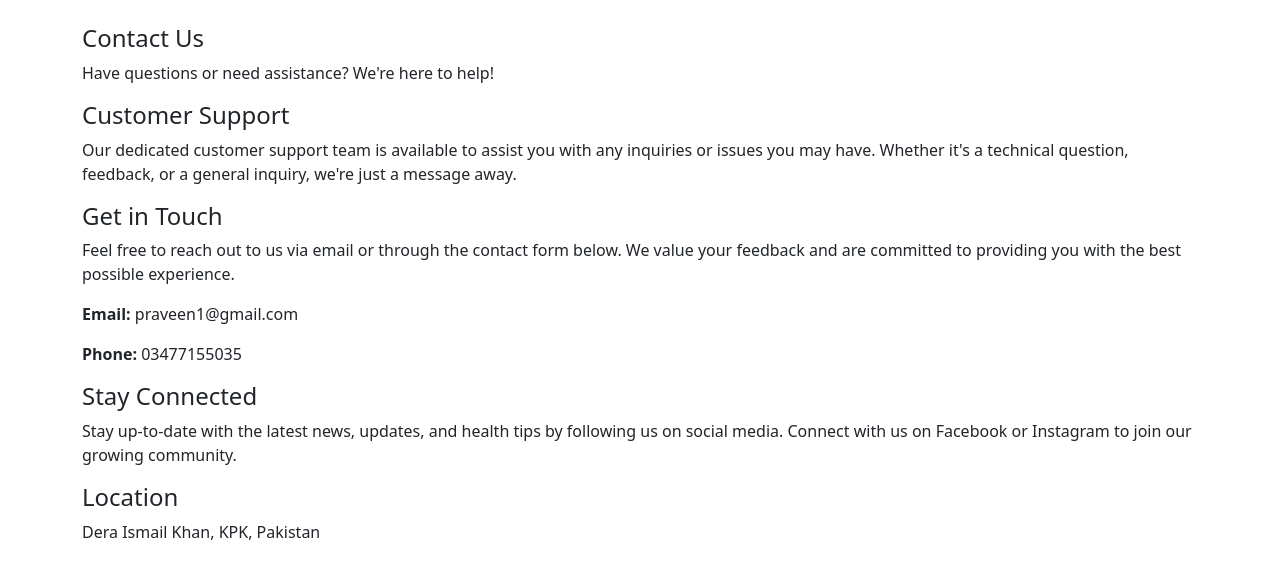
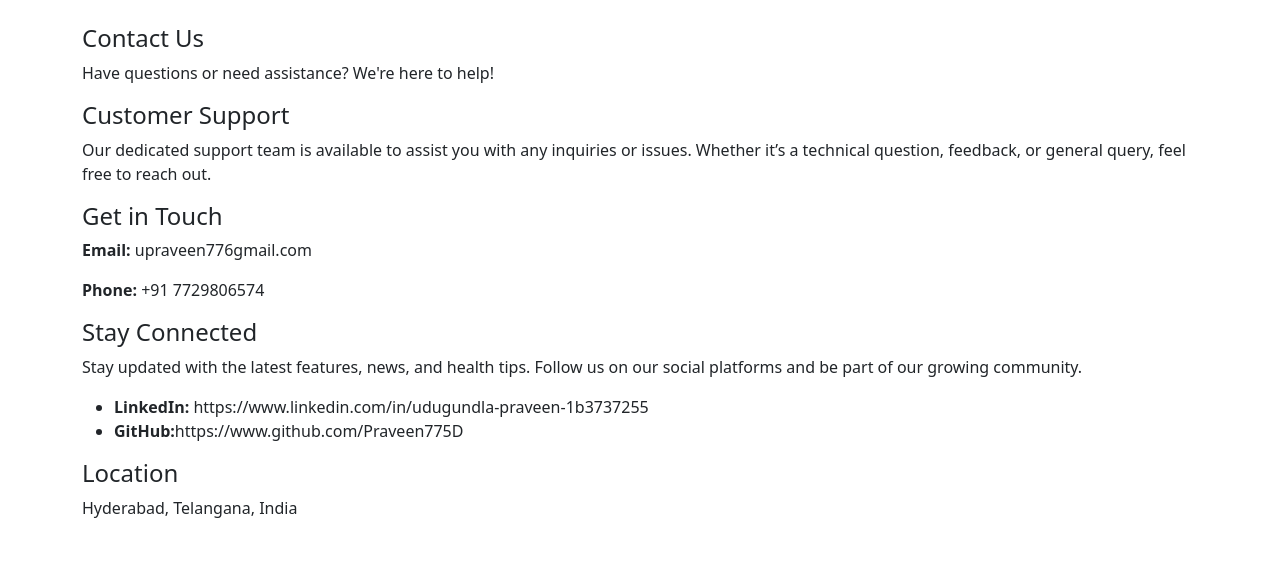
Before and after one commit to Praveen775D/Medicine_recommendation_system, a Flask app: page /contact in a window 1280 px wide. Shown: the top 579 px of the page. Run offline with Flask 3, Linux system fonts and the light colour scheme; parts of the project's set-up code (start-up, migrations or seed data) failed here and were passed over.

Commit message:
Update contact.html

```diff
--- a/templates/contact.html
+++ b/templates/contact.html
@@ -3,38 +3,42 @@
   <head>
     <meta charset="utf-8">
     <meta name="viewport" content="width=device-width, initial-scale=1">
-    <title>Bootstrap demo</title>
-    <link href="https://cdn.jsdelivr.net/npm/bootstrap@5.3.1/dist/css/bootstrap.min.css" rel="stylesheet" integrity="sha384-4bw+/aepP/YC94hEpVNVgiZdgIC5+VKNBQNGCHeKRQN+PtmoHDEXuppvnDJzQIu9" crossorigin="anonymous">
+    <title>Contact Us</title>
+    <link href="https://cdn.jsdelivr.net/npm/bootstrap@5.3.1/dist/css/bootstrap.min.css" rel="stylesheet">
   </head>
+
   <body>
     <div class="container my-4 mt-4">
 
-<h4>      Contact Us
-</h4>
-<p>Have questions or need assistance? We're here to help!
-</p>
-<h4>Customer Support
-</h4>
-<p>Our dedicated customer support team is available to assist you with any inquiries or issues you may have. Whether it's a technical question, feedback, or a general inquiry, we're just a message away.
-</p>
-<h4>Get in Touch
-</h4>
-<p>Feel free to reach out to us via email or through the contact form below. We value your feedback and are committed to providing you with the best possible experience.
-</p>
-<p><b>Email:</b> praveen1@gmail.com</p>
-<p><b>Phone:</b> 03477155035</p>
+      <h4>Contact Us</h4>
+      <p>Have questions or need assistance? We're here to help!</p>
 
+      <h4>Customer Support</h4>
+      <p>
+        Our dedicated support team is available to assist you with any inquiries or issues.
+        Whether it’s a technical question, feedback, or general query, feel free to reach out.
+      </p>
 
-<h4>Stay Connected</h4>
-<p>Stay up-to-date with the latest news, updates, and health tips by following us on social media. Connect with us on Facebook or Instagram to join our growing community.
-</p>
-<h4>Location
-</h4>
-<p>Dera Ismail Khan, KPK, Pakistan</p>
+      <h4>Get in Touch</h4>
+      <p><b>Email:</b> upraveen776gmail.com</p>
+      <p><b>Phone:</b> +91 7729806574</p>
 
+      <h4>Stay Connected</h4>
+      <p>
+        Stay updated with the latest features, news, and health tips.
+        Follow us on our social platforms and be part of our growing community.
+      </p>
 
+      <ul>
+        <li><b>LinkedIn:</b> https://www.linkedin.com/in/udugundla-praveen-1b3737255</li>
+        <li><b>GitHub:</b>https://www.github.com/Praveen775D</li>
+      </ul>
+
+      <h4>Location</h4>
+      <p>Hyderabad, Telangana, India</p>
 
     </div>
-    <script src="https://cdn.jsdelivr.net/npm/bootstrap@5.3.1/dist/js/bootstrap.bundle.min.js" integrity="sha384-HwwvtgBNo3bZJJLYd8oVXjrBZt8cqVSpeBNS5n7C8IVInixGAoxmnlMuBnhbgrkm" crossorigin="anonymous"></script>
+
+    <script src="https://cdn.jsdelivr.net/npm/bootstrap@5.3.1/dist/js/bootstrap.bundle.min.js"></script>
   </body>
 </html>
```
